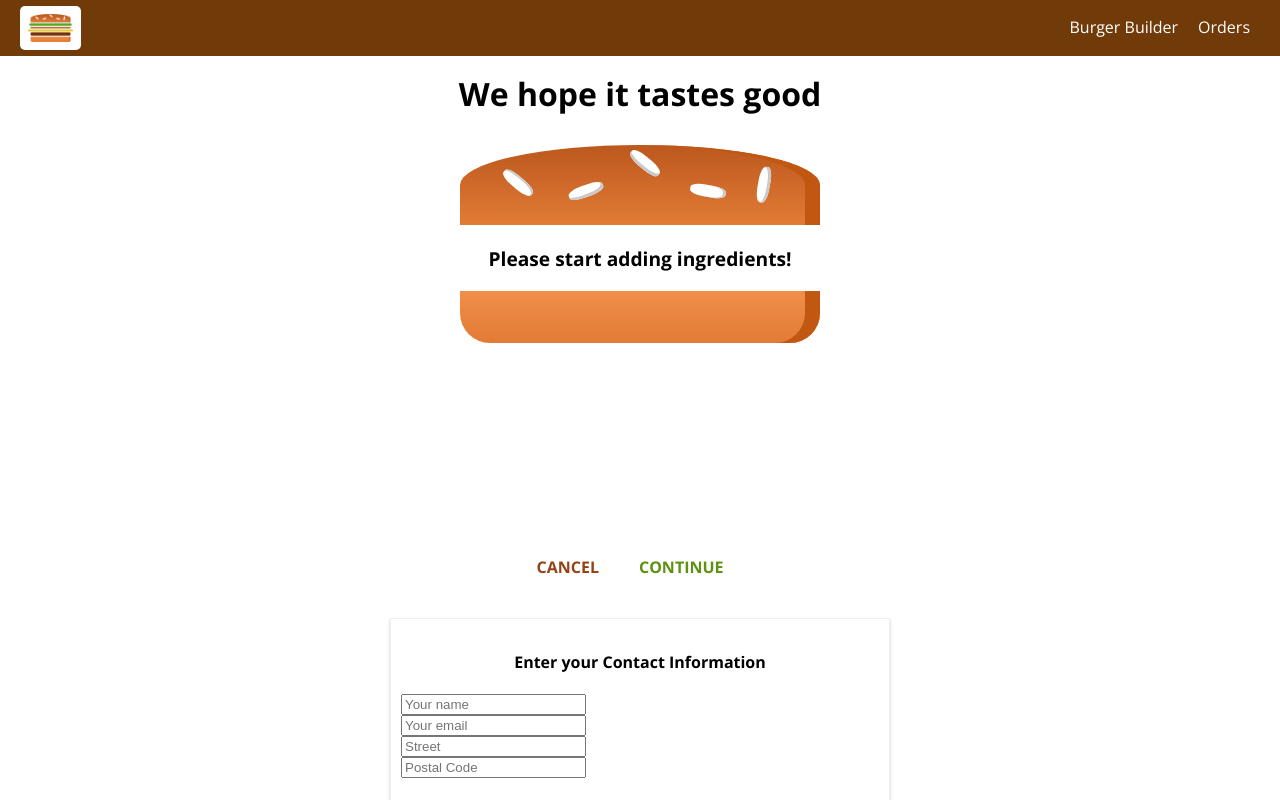
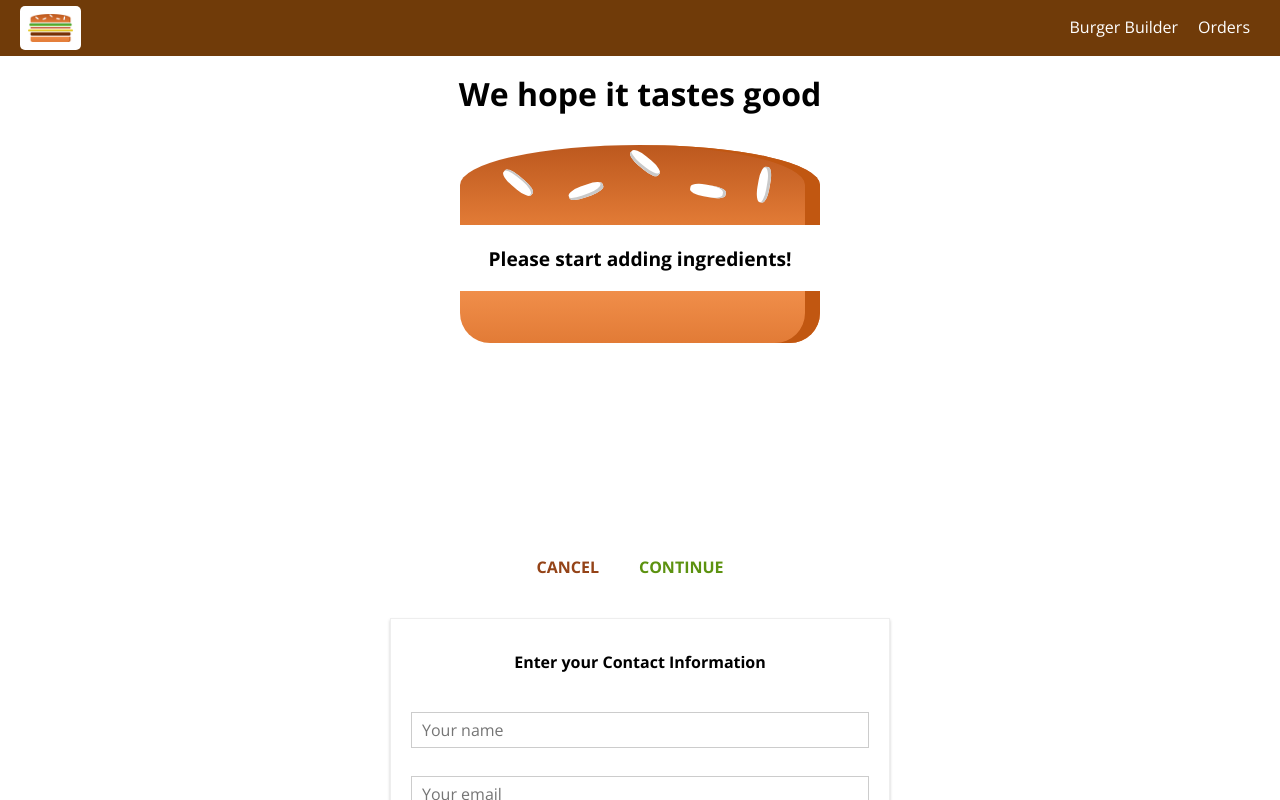
Before and after one commit to JKCodes/burger-builder, a React app: page /checkout in a window 1280 px wide. Both pictures are taken after a click on the button "CONTINUE". Shown: the top 800 px of the page. Built offline with nearby package versions, Linux system fonts and the light colour scheme.

Commit message:
create custom input component

```diff
--- /dev/null
+++ b/src/components/UI/Input/Input.css
@@ -0,0 +1,27 @@
+.Input {
+  width: 100%;
+  padding: 10px;
+  box-sizing: border-box;
+}
+
+.Label {
+  font-weight: bold;
+  display: block;
+  margin-bottom: 8px;
+}
+
+.InputElement {
+  outline: none;
+  border: 1px solid #ccc;
+  background-color: white;
+  font: inherit;
+  padding: 6px 10px;
+  display: block;
+  width: 100%;
+  box-sizing: border-box;
+}
+
+.InputElement:focus {
+  outline: none;
+  background-color: #ccc;
+}
--- /dev/null
+++ b/src/components/UI/Input/Input.js
@@ -0,0 +1,27 @@
+import React from 'react';
+
+import styles from './Input.css'
+
+const input = (props) => {
+  let inputElement = null;
+
+  switch (props.inputtype) {
+    case ('input'):
+      inputElement = <input className={styles.InputElement} {...props} />;
+      break;
+    case ('textarea'):
+      inputElement = <textarea className={styles.InputElement} {...props} />;
+      break;
+    default:
+      inputElement = <input className={styles.InputElement} {...props} />;
+  }
+
+  return (
+    <div className={styles.Input}>
+      <label className={styles.Label}>{props.label}</label>
+      {inputElement}
+    </div>
+  );
+};
+
+export default input;
--- a/src/containers/Checkout/ContactData/ContactData.css
+++ b/src/containers/Checkout/ContactData/ContactData.css
@@ -8,10 +8,6 @@
   box-sizing: border-box;
 }
 
-.Input {
-  display: block;
-}
-
 @media (min-width: 600px) {
   .ContactData {
     width: 500px;
--- a/src/containers/Checkout/ContactData/ContactData.js
+++ b/src/containers/Checkout/ContactData/ContactData.js
@@ -3,6 +3,7 @@
 import Spinner from '../../../components/UI/Spinner/Spinner';
 import axios from '../../../axios-orders';
 import styles from './ContactData.css';
+import Input from '../../../components/UI/Input/Input';
 
 class ContactData extends Component {
   state = {
@@ -48,10 +49,10 @@
   render() {
     let form = (
       <form>
-        <input className={styles.Input} type="text" name="name" placeholder="Your name" />
-        <input className={styles.Input} type="email" name="email" placeholder="Your email" />
-        <input className={styles.Input} type="text" name="street" placeholder="Street" />
-        <input className={styles.Input} type="text" name="postalCode" placeholder="Postal Code" />
+        <Input inputtype="input" type="text" name="name" placeholder="Your name" />
+        <Input inputtype="input" type="email" name="email" placeholder="Your email" />
+        <Input inputtype="input" type="text" name="street" placeholder="Street" />
+        <Input inputtype="input" type="text" name="postalCode" placeholder="Postal Code" />
         <Button btnType="Success" clicked={this.orderHandler}>ORDER</Button>
       </form>
     );
```
